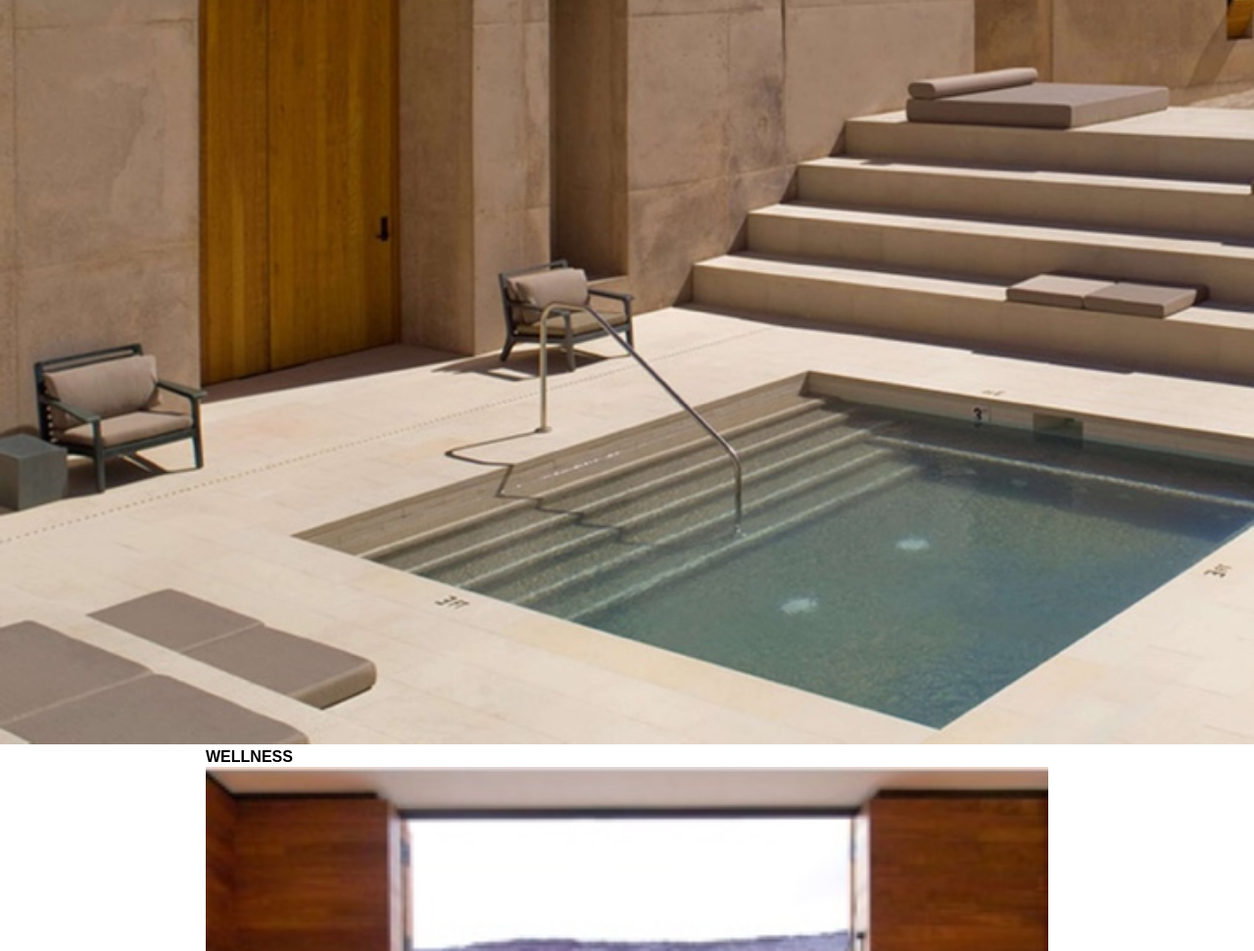
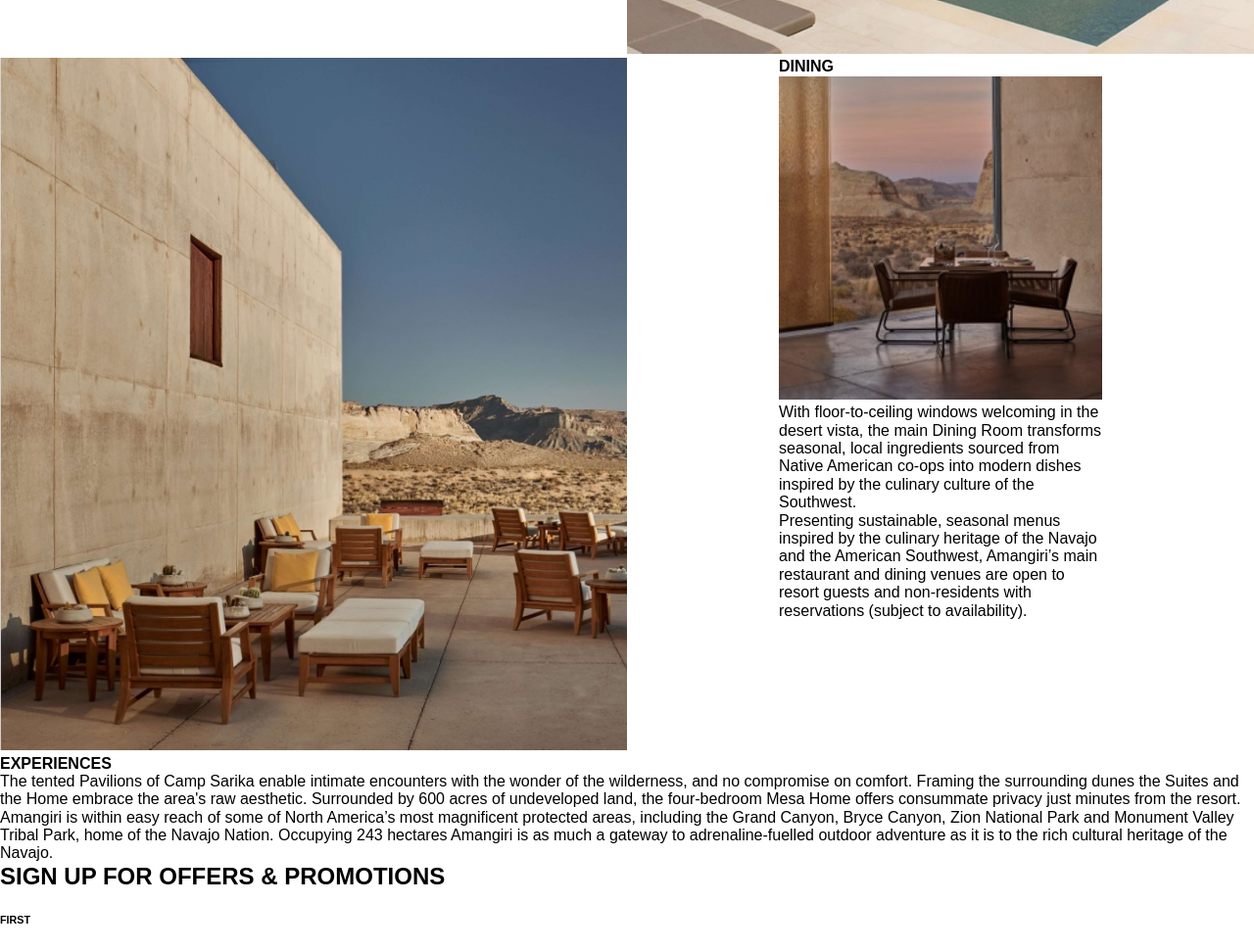
Before and after one commit to JulesSC/Web_2_final, a plain HTML site: page deploy/index.html in a window 1280 px wide. Shown: the part 6874-7845 px from the top of the page at 98% size. Drawn offline with Linux system fonts and the light colour scheme.

Commit message:
wellness and dining

```diff
--- a/deploy/index.html
+++ b/deploy/index.html
@@ -108,7 +108,7 @@
     </section>
 
     <section id="wellness">
-        <div>
+        <div id="image">
             <img src="img/wellness/right_temp.jpg" alt="">
         </div>
         <div id="contents">
@@ -122,7 +122,7 @@
     </section>
 
     <section id="dining">
-        <div>
+        <div id="image">
             <img src="img/dining/left_temp.jpg" alt="">
         </div>
         <div id="contents">
--- a/dev/scss/sections/_dining.scss
+++ b/dev/scss/sections/_dining.scss
@@ -2,6 +2,10 @@
     Dining
 ============= */
 #dining{
+    @include md{
+        display: grid;
+        grid-template-columns: 50% auto;
+    }
 
     #contents{
         display: grid;
@@ -9,15 +13,15 @@
         grid-template-areas:". contents .";
 
         @include md{
-            grid-template-columns: 88px auto 88px;
+            grid-template-columns: 32px auto 32px;
         }
 
         @include lg{
-            grid-template-columns: 10px auto 10px;
+            grid-template-columns: 75px auto 75px;
         }
 
-        @include lg{
-            grid-template-columns: 210px auto 210px;
+        @include xl{
+            grid-template-columns: 155px auto 155px;
         }
 
         section{
--- a/dev/scss/sections/_wellness.scss
+++ b/dev/scss/sections/_wellness.scss
@@ -2,22 +2,33 @@
     Wellness
 ============= */
 #wellness{
+    @include md{
+        display: grid;
+        grid-template-columns: 50% auto;
+        grid-template-areas: "body image";
+    }
+
+    #image{
+        grid-area: image;
+    }
 
     #contents{
+        grid-area: body;
+
         display: grid;
         grid-template-columns: 6px auto 6px;
         grid-template-areas:". contents .";
 
         @include md{
-            grid-template-columns: 88px auto 88px;
+            grid-template-columns: 32px auto 32px;
         }
 
         @include lg{
-            grid-template-columns: 10px auto 10px;
+            grid-template-columns: 75px auto 75px;
         }
 
-        @include lg{
-            grid-template-columns: 210px auto 210px;
+        @include xl{
+            grid-template-columns: 155px auto 155px;
         }
 
         section{
```
Also changed, not shown: deploy/css/styles.css, 2 other files.
